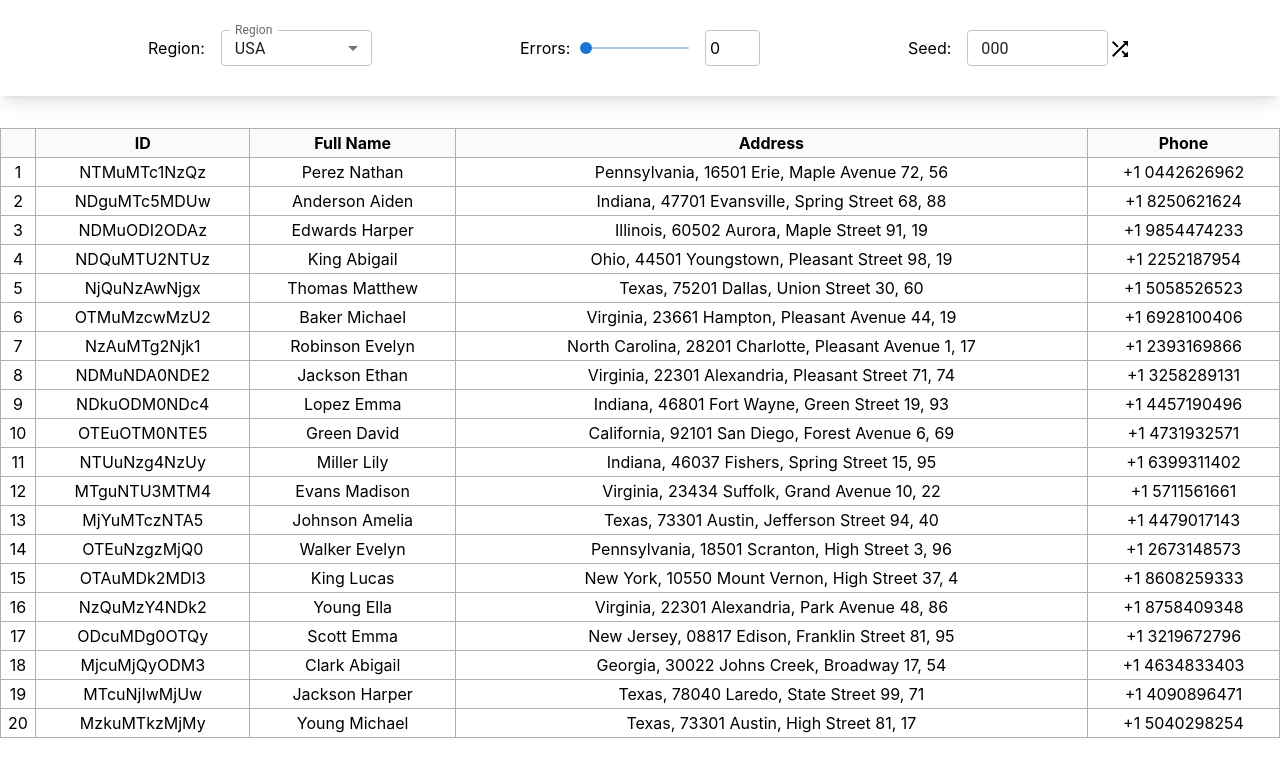
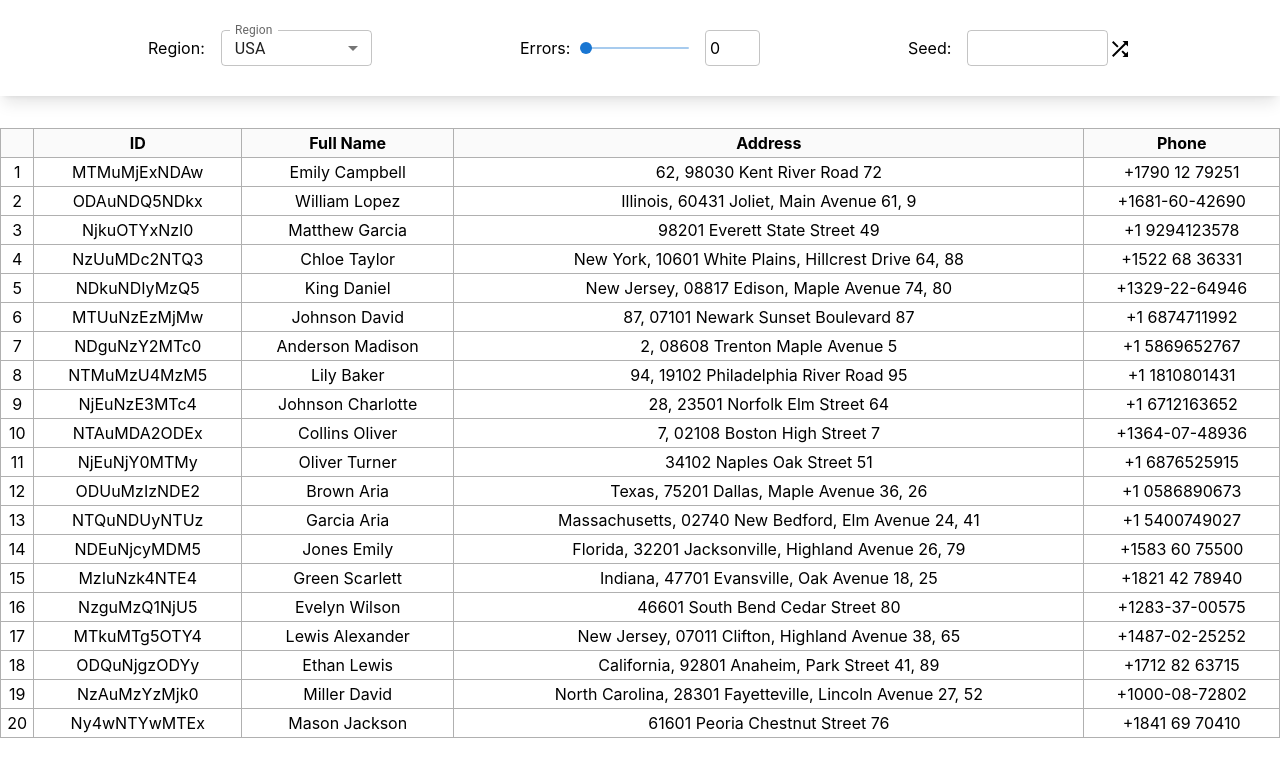
Before and after one commit to oOFaYOo/data_randomizer, a React (Create React App) app: page / in a window 1280 px wide. Shown: the top 776 px of the page. Built offline with nearby package versions, Linux system fonts and the light colour scheme; the HTML template or start-up script is replaced by a standard one.

Commit message:
finixh main logic

```diff
--- a/src/App.tsx
+++ b/src/App.tsx
@@ -1,24 +1,88 @@
 import React, {useCallback, useEffect, useState} from 'react';
 import TopPanel from "./components/TopPanel";
 import Table from "./components/Table";
-import getRandomData, {regionType} from "./Generator";
-import {TableType} from "./components/Table/type";
+import getRandomData, {getRandomArrayIndex, getRandomKey, regionType} from "./Generator";
+import {ITableRow, IUserData, TableType} from "./components/Table/type";
 import seedrandom from "seedrandom";
+
+function getRandomChar (region:regionType, type:'string'|'number'){
+    if(type === "string"){
+        switch (region){
+            case regionType.japan :
+                return String.fromCharCode(Math.floor(Math.random() * (0x30A0 - 0x3040)) + 0x3040);
+            case regionType.usa :
+                return String.fromCharCode(Math.floor(Math.random() * (0x007A - 0x0061)) + 0x0061);
+            case regionType.russia :
+                return String.fromCharCode(Math.floor(Math.random() * (0x044F - 0x0430)) + 0x0430);
+        }
+    } else {
+            return Math.round(Math.random()*10).toString();
+    }
+}
+
+function addRandomErrors(userData: any, errors: number, random: () => number, region:regionType) : any {
+    const lastErrorChance = errors - Math.trunc(errors);
+
+    for (let i = 0; i < errors; i++) {
+        if (lastErrorChance > 0 && i + 1 > errors){
+            let result = random();
+            if (result > lastErrorChance)
+                continue;
+        }
+
+        const obj = {...userData};
+        delete obj.id;
+        delete obj.nameTemplate;
+        delete obj.addressTemplate;
+        delete obj.phoneTemplate;
+        const key = getRandomKey<string>(obj, random); //проверить, что ключ подходящий. Иначе повторить.
+        const value = (userData[key] as string).split('');
+        const t = getRandomArrayIndex(value, random);
+        value[t] = getRandomChar(region, ['phoneCode', 'phoneMiddleCode', 'phonePart1', 'phonePart2', 'phonePart3'].includes(key) ? 'number' : 'string');
+        userData[key] = value.join('');
+    }
+    return userData;
+}
+
+function prepareUserData(userData: IUserData): ITableRow {
+    return {
+        id: userData.id,
+        name: userData.nameTemplate
+            .replace('{name}', userData.name)
+            .replace('{surname}', userData.surname)
+            .replace('{middleName}', userData.middleName ?? ''),
+        address: userData.addressTemplate
+            .replace('{state}', userData.state)
+            .replace('{city}', userData.city)
+            .replace('{house}', userData.house)
+            .replace('{street}', userData.street)
+            .replace('{apartment}', userData.apartment),
+        phone: userData.phoneTemplate
+            .replace("{code}", userData.phoneCode)
+            .replace("{middleCode}", userData.phoneMiddleCode)
+            .replace("{part1}", userData.phonePart1)
+            .replace("{part2}", userData.phonePart2)
+            .replace("{part3}", userData.phonePart3)
+    }
+}
 
 function App() {
 
     const [data, setData] = useState<TableType>([]);
     const [region, setRegion] = useState<regionType>(regionType.usa);
-    const [errors, setErrors] = useState<string>('0');
-    const [seed, setSeed] = useState<string>('000');
-    const random = useCallback(seedrandom(seed), [seed]);
-    console.log(seed);
+    const [errors, setErrors] = useState<number>(0);
+    const [seed, setSeed] = useState<string>('');
+    const usersGenerationRandom = useCallback(seedrandom(seed), [seed, errors]);
+    const errorsGenerationRandom = useCallback(seedrandom(seed + errors.toString()), [seed, errors]);
+
 
     useEffect(() => {
         const arr = [];
         let i = 0;
         while (i < 20) {
-            arr.push(getRandomData(region, random));
+            let userData = getRandomData(region, usersGenerationRandom);
+            userData = addRandomErrors(userData, errors, errorsGenerationRandom, region);
+            arr.push(prepareUserData(userData));
             i++;
         }
         setData(arr);
@@ -35,8 +99,9 @@ function App() {
                     const arr = [...data];
                     let i = 0;
                     while (i < 10) {
-                        const userData = getRandomData(region, random);
-                        arr.push(userData);
+                        let userData = getRandomData(region, usersGenerationRandom);
+                        userData = addRandomErrors(userData, errors, errorsGenerationRandom, region);
+                        arr.push(prepareUserData(userData));
                         i++;
                     }
                     setData(arr);
--- a/src/Generator.ts
+++ b/src/Generator.ts
@@ -1,5 +1,5 @@
 import data from "./data";
-import seedrandom from "seedrandom";
+import {IUserData} from "./components/Table/type";
 
 const {names, surnames, middleNames, phoneCodes, states_cities, streets} = data;
 
@@ -13,29 +13,65 @@ export enum regionType {
     japan = 'japan'
 }
 
-function getRandomArrayElement<T>(array: T[], randomizer: () => number): T {
-    return array[getRandomInt(randomizer) % array.length];
+const nameTemplates = [
+    "{surname} {name} {middleName}",
+    "{name} {middleName} {surname}"
+]
+
+const addressesTemplates = [
+    "{state}, {city}, {street} {house}, {apartment}",
+    "{apartment}, {city} {street} {house}",
+    "{city} {street} {house}",
+]
+
+const phoneTemplates = [
+    "+{code}{middleCode}{part1} {part2} {part3}",
+    "+{code} {middleCode}{part1}{part2}{part3}",
+    "+{code}{middleCode}{part1}-{part2}-{part3}"
+]
+
+const phoneMiddleCodeTemplates = [
+    '({middleCode})',
+    '-({middleCode})-',
+    ' ({middleCode}) ',
+    '{middleCode}'
+]
+
+export function getRandomArrayIndex<T>(array: T[], randomizer: () => number): number {
+    return getRandomInt(randomizer) % array.length;
 }
 
-function getRandomKey<T>(dict: { [key: string]: any[] }, randomizer: () => number): T {
+export function getRandomArrayElement<T>(array: T[], randomizer: () => number): T {
+    return array[getRandomArrayIndex(array, randomizer)];
+}
+
+export function getRandomKey<T>(dict: { [key: string]: any[] }, randomizer: () => number): T {
     return getRandomArrayElement(Object.keys(dict), randomizer) as T;
 }
 
-export default function getRandomData(region: regionType, predictableRandom: () => number): any {
+export default function getRandomData(region: regionType, predictableRandom: () => number): IUserData {
     const sex = getRandomKey<'male' | 'female'>(names[region], predictableRandom);
     const state = getRandomKey<string>(states_cities[region], predictableRandom);
+    const phone = predictableRandom().toString().slice(2, phoneCodes[region].length+2);
+    let middleCode = getRandomArrayElement(phoneCodes[region].middleCode, predictableRandom)?.toString() ?? '';
+    middleCode = middleCode ? getRandomArrayElement(phoneMiddleCodeTemplates, predictableRandom).replace('{middleCode}', middleCode) : '';
     return {
         id: btoa((predictableRandom()*100).toString().slice(0,9)),
         name: getRandomArrayElement(names[region][sex], predictableRandom),
         surname: getRandomArrayElement(surnames[region][sex], predictableRandom),
-        middleName: getRandomArrayElement(middleNames[region][sex], predictableRandom),
+        middleName: getRandomArrayElement(middleNames[region][sex], predictableRandom) ?? '',
+        nameTemplate: getRandomArrayElement(nameTemplates, predictableRandom),
         state: state,
         city: getRandomArrayElement<string>(states_cities[region][state], predictableRandom),
         street: getRandomArrayElement(streets[region], predictableRandom),
         house: (predictableRandom()*100+1).toFixed(),
         apartment: (predictableRandom()*100+1).toFixed(),
-        phone: `+${phoneCodes[region].code} `
-            + `${getRandomArrayElement(phoneCodes[region].middleCode, predictableRandom) ?? ''}`
-            + ` ${predictableRandom().toString().slice(2, phoneCodes[region].length+2)}`,
+        addressTemplate: getRandomArrayElement(addressesTemplates, predictableRandom),
+        phoneCode: phoneCodes[region].code.toString(),
+        phoneMiddleCode: middleCode,
+        phonePart1: phone.slice(0, 3),
+        phonePart2: phone.slice(3, 5),
+        phonePart3: phone.slice(5),
+        phoneTemplate: getRandomArrayElement(phoneTemplates, predictableRandom)
     }
 }
--- a/src/components/Table/index.tsx
+++ b/src/components/Table/index.tsx
@@ -19,8 +19,8 @@ const Table = ({data}: { data: TableType }) => {
                         <tr key={i}>
                             <td>{i+1}</td>
                             <td>{item.id}</td>
-                            <td>{`${item.surname} ${item.name} ${item.middleName ?? ''}`}</td>
-                            <td>{`${item.state}, ${item.city}, ${item.street} ${item.house}, ${item.apartment}`}</td>
+                            <td>{item.name}</td>
+                            <td>{item.address}</td>
                             <td className={'text-nowrap'}>{item.phone}</td>
                         </tr>
                     )
--- a/src/components/TopPanel/index.tsx
+++ b/src/components/TopPanel/index.tsx
@@ -30,15 +30,17 @@ const TopPanel = ({region, errors, seed, setRegion, setErrors, setSeed} : ITopPa
             <div className={'relative w-60 flex flex-row justify-center items-center'}>
                 <p className={'mr-4'}>Errors:</p>
                 <Slider size="small" valueLabelDisplay="off" defaultValue={0} min={0} max={10} aria-label="Default"
+                        step={0.1}
                         value={+errors}
                         onChange={(e, value) => {
-                            setErrors(value.toString())
+                            setErrors(value as number)
                         }}/>
                 <input
                     className={'w-[55px] pl-1 h-[36px] border-[#c4c4c4] ml-4 bg-transparent border-[1px] rounded focus:outline-none'}
                     type={'number'} value={errors} min={0} max={1000}
+                    step={0.1}
                     onChange={(e) => {
-                        setErrors(+e.target.value >= 0
+                        setErrors(+(+e.target.value >= 0
                             ? (+e.target.value <= 1000
                                 ? (e.target.value.length > 2
                                     ? (e.target.value[0] === '0'
@@ -46,7 +48,7 @@ const TopPanel = ({region, errors, seed, setRegion, setErrors, setSeed} : ITopPa
                                         : e.target.value)
                                     : e.target.value)
                                 : `${1000}`)
-                            : `${0}`)
+                            : `${0}`))
                     }}/>
             </div>
             <div className={'relative w-56 flex flex-row justify-center items-center'}>
--- a/src/components/TopPanel/type.ts
+++ b/src/components/TopPanel/type.ts
@@ -3,9 +3,9 @@ import React from "react";
 
 export interface ITopPanel {
     region:regionType,
-    errors:string,
+    errors:number,
     seed:string,
     setRegion: React.Dispatch<React.SetStateAction<regionType>>,
-    setErrors: React.Dispatch<React.SetStateAction<string>>,
+    setErrors: React.Dispatch<React.SetStateAction<number>>,
     setSeed: React.Dispatch<React.SetStateAction<string>>
 }
```
Also changed, not shown: src/components/Table/type.ts (+15 -1 lines).
